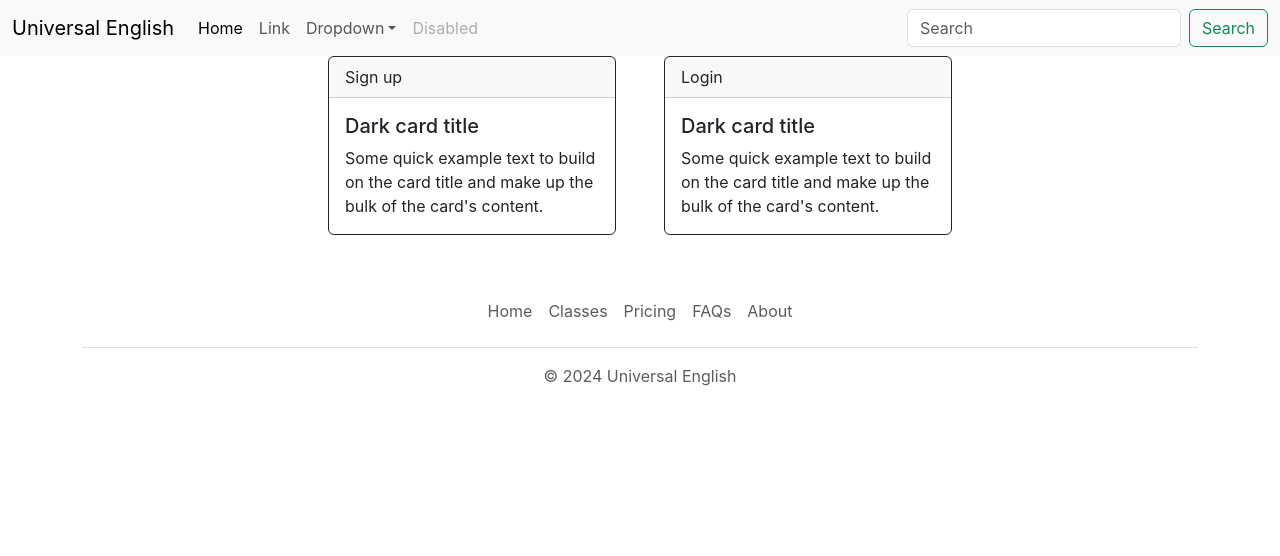
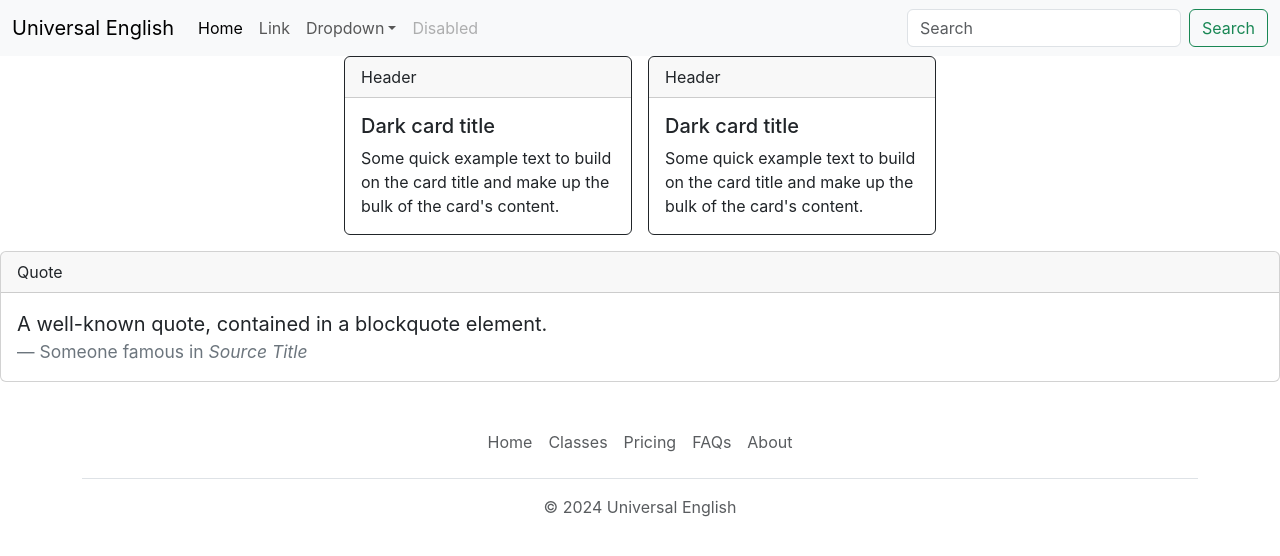
Before and after one commit to jmmount/universal, a React (Create React App) app: page / in a window 1280 px wide. Shown: the top 556 px of the page. Built offline with nearby package versions, Linux system fonts and the light colour scheme.

Commit message:
adds cards to home page

```diff
--- /dev/null
+++ b/src/components/QuoteCard.jsx
@@ -0,0 +1,18 @@
+function QuoteCard() {
+  return (
+
+    <div class="card">
+      <div class="card-header">Quote</div>
+      <div class="card-body">
+        <blockquote class="blockquote mb-0">
+          <p>A well-known quote, contained in a blockquote element.</p>
+          <footer class="blockquote-footer">
+            Someone famous in <cite title="Source Title">Source Title</cite>
+          </footer>
+        </blockquote>
+      </div>
+    </div>
+  );
+}
+
+export default QuoteCard;
--- /dev/null
+++ b/src/components/TwoCards.jsx
@@ -0,0 +1,33 @@
+function TwoCards () {
+    return (
+        <div className="row justify-content-center g-3">
+        <div className="col-auto">
+          <div className="card border-dark mb-3" style={{ maxWidth: "18rem" }}>
+            <div className="card-header">Header</div>
+            <div className="card-body">
+              <h5 className="card-title">Dark card title</h5>
+              <p className="card-text">
+                Some quick example text to build on the card title and make up
+                the bulk of the card's content.
+              </p>
+            </div>
+          </div>
+        </div>
+        <div className="col-auto">
+          <div className="card border-dark mb-3" style={{ maxWidth: "18rem" }}>
+            <div className="card-header">Header</div>
+            <div className="card-body">
+              <h5 className="card-title">Dark card title</h5>
+              <p className="card-text">
+                Some quick example text to build on the card title and make up
+                the bulk of the card's content.
+              </p>
+            </div>
+          </div>
+        </div>
+      </div>
+
+    )
+}
+
+export default TwoCards;
--- a/src/pages/Home.jsx
+++ b/src/pages/Home.jsx
@@ -1,36 +1,14 @@
 import Navbar from "../components/Navbar.jsx";
+import TwoCards from "../components/TwoCards.jsx";
+import QuoteCard from "../components/QuoteCard.jsx";
 import Footer from "../components/Footer.jsx";
 
 function Home() {
   return (
     <>
       <Navbar />
-      <div className="row justify-content-center g-5">
-      <div className="col-auto">
-        <div className="card border-dark mb-3" style={{ maxWidth: "18rem" }}>
-          <div className="card-header">Sign up</div>
-          <div className="card-body">
-            <h5 className="card-title">Dark card title</h5>
-            <p className="card-text">
-              Some quick example text to build on the card title and make up
-              the bulk of the card's content.
-            </p>
-          </div>
-        </div>
-      </div>
-      <div className="col-auto">
-        <div className="card border-dark mb-3" style={{ maxWidth: "18rem" }}>
-          <div className="card-header">Login</div>
-          <div className="card-body">
-            <h5 className="card-title">Dark card title</h5>
-            <p className="card-text">
-              Some quick example text to build on the card title and make up
-              the bulk of the card's content.
-            </p>
-          </div>
-        </div>
-      </div>
-    </div>
+      <TwoCards />
+      <QuoteCard />
       <Footer />
     </>
   );
```
